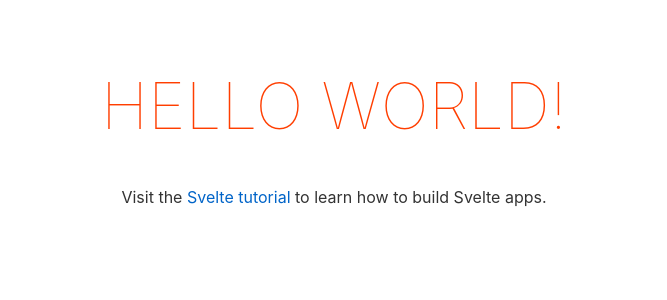
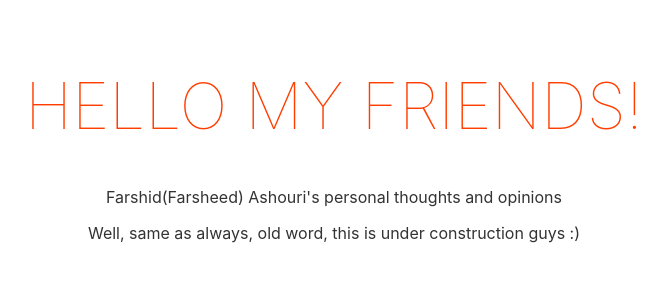
Before and after one commit to ourway/london-man.com, a Svelte app: page / in a window 1280 px wide. Shown: the top 300 px of the page, without its empty margins (306-973 px from the left). Built offline with nearby package versions, Linux system fonts and the light colour scheme.

Commit message:
updated info

```diff
--- a/src/App.svelte
+++ b/src/App.svelte
@@ -4,7 +4,8 @@
 
 <main>
 	<h1>Hello {name}!</h1>
-	<p>Visit the <a href="https://svelte.dev/tutorial">Svelte tutorial</a> to learn how to build Svelte apps.</p>
+	<p>Farshid(Farsheed) Ashouri's personal thoughts and opinions</p>
+	<p>Well, same as always, old word, this is under construction guys :)</p>
 </main>
 
 <style>
--- a/src/main.js
+++ b/src/main.js
@@ -3,7 +3,7 @@ import App from './App.svelte';
 const app = new App({
 	target: document.body,
 	props: {
-		name: 'world'
+		name: 'My Friends'
 	}
 });
 
```
Also changed, not shown: 2 other files (tests, documents, lock files or other folders).
